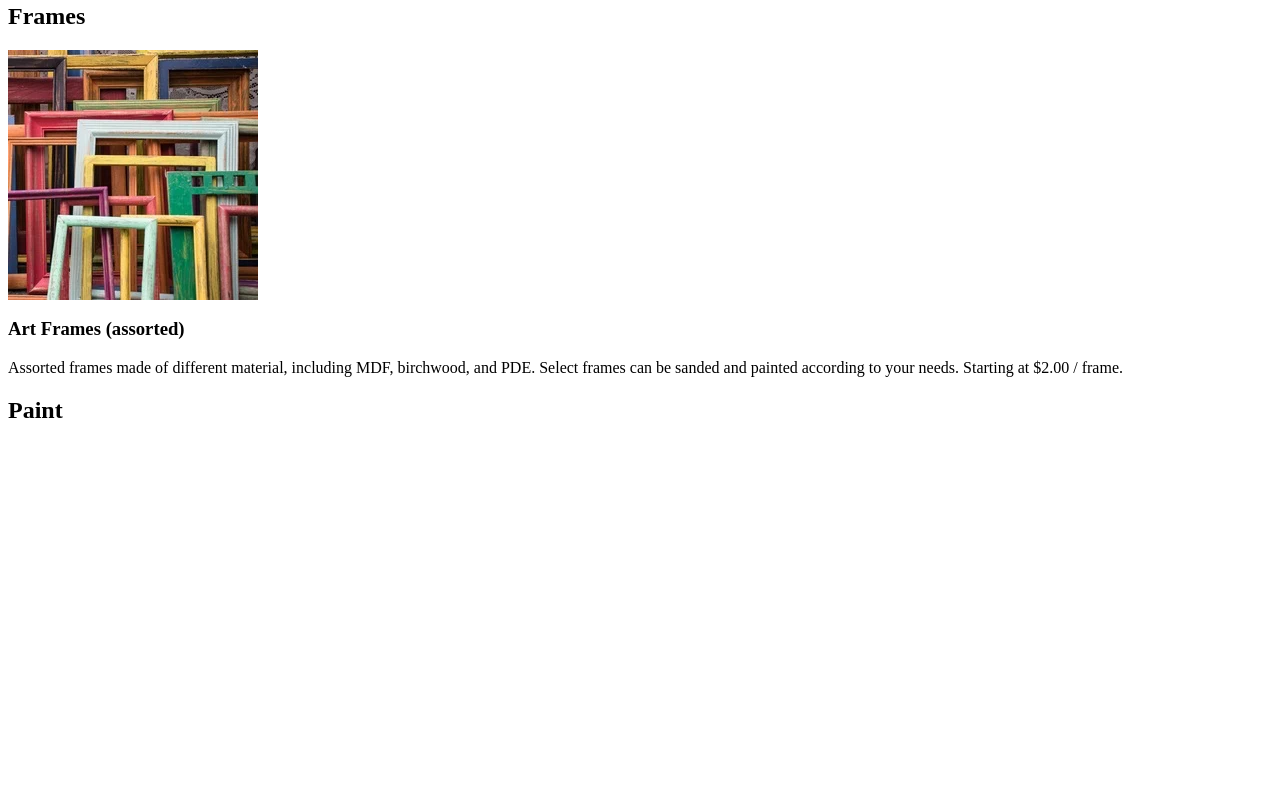
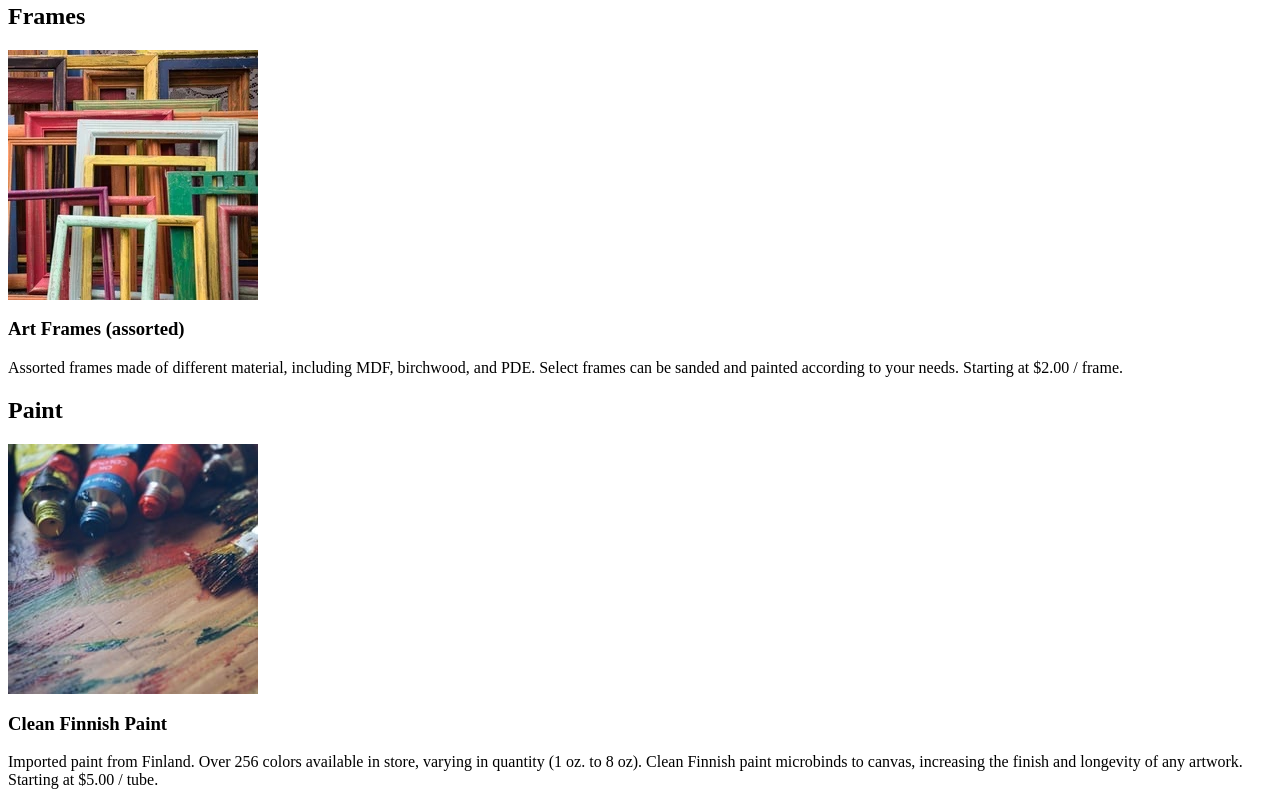
Before and after one commit to KleinHorn/Codecademy-Projects, a plain HTML site: page Dasmotos/index.html in a window 1280 px wide. Shown: the part 458-1263 px from the top of the page. Before the commit the page ends 902 px from the top, so only its background shows below. Drawn offline with Linux system fonts and the light colour scheme.

Commit message:
finish adding web content

```diff
--- a/Dasmotos/index.html
+++ b/Dasmotos/index.html
@@ -34,6 +34,15 @@
             <!-- Paint section-->
             <section>
                 <h2>Paint</h2>
+                <img src="images/Paints.jpeg" />
+                <h3>Clean Finnish Paint</h3>
+                <p>
+                    Imported paint from Finland. Over 256 colors available in
+                    store, varying in quantity (1 oz. to 8 oz). Clean Finnish
+                    paint microbinds to canvas, increasing the finish and
+                    longevity of any artwork.
+                    <span>Starting at $5.00 / tube.</span>
+                </p>
             </section>
         </body>
     </body>
```
Also changed, not shown: Dasmotos/images/Paints.jpeg (renamed from Dasmotos/images/finnish.jpeg), Dasmotos/images/o.jpg (deleted).
